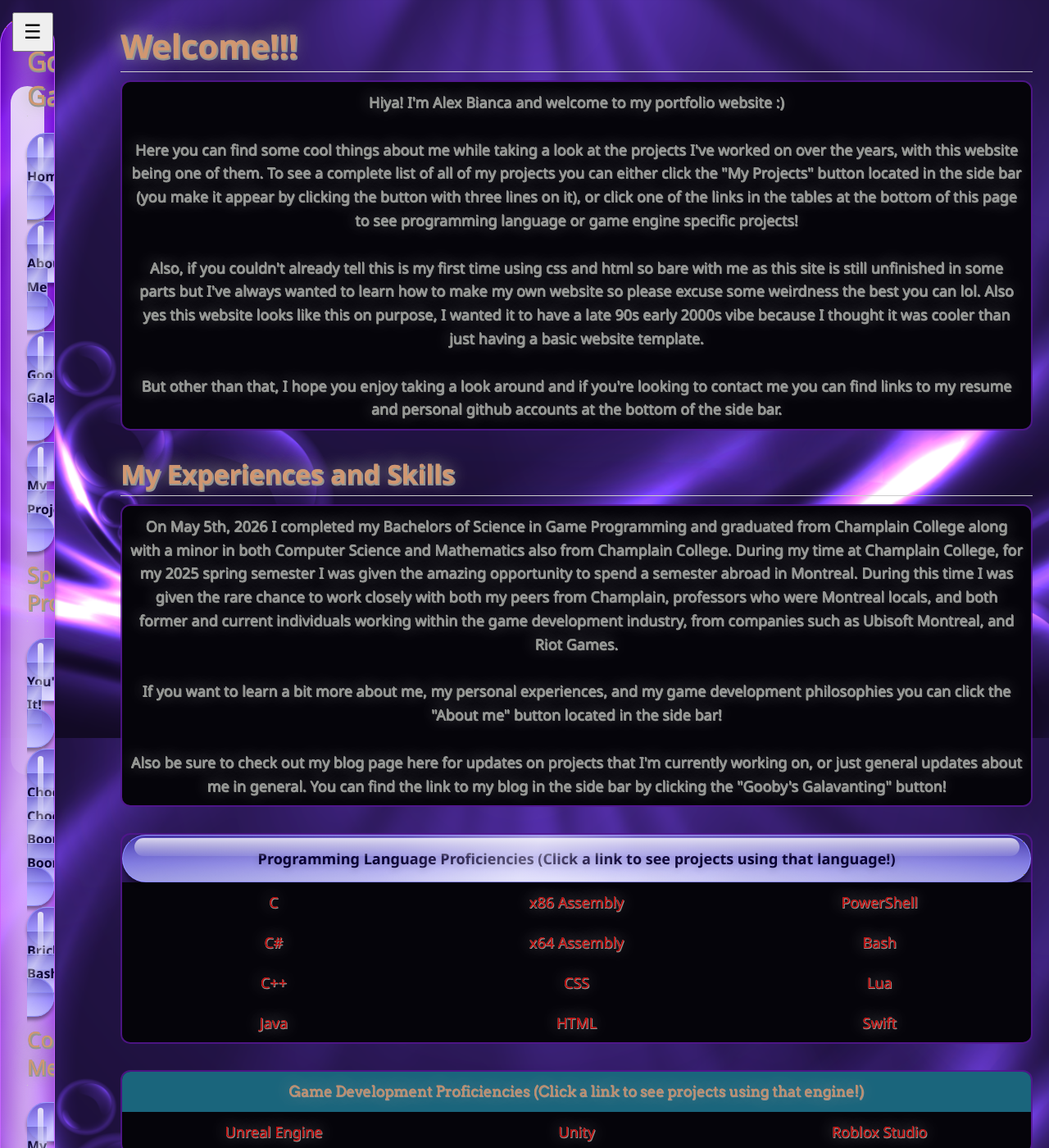
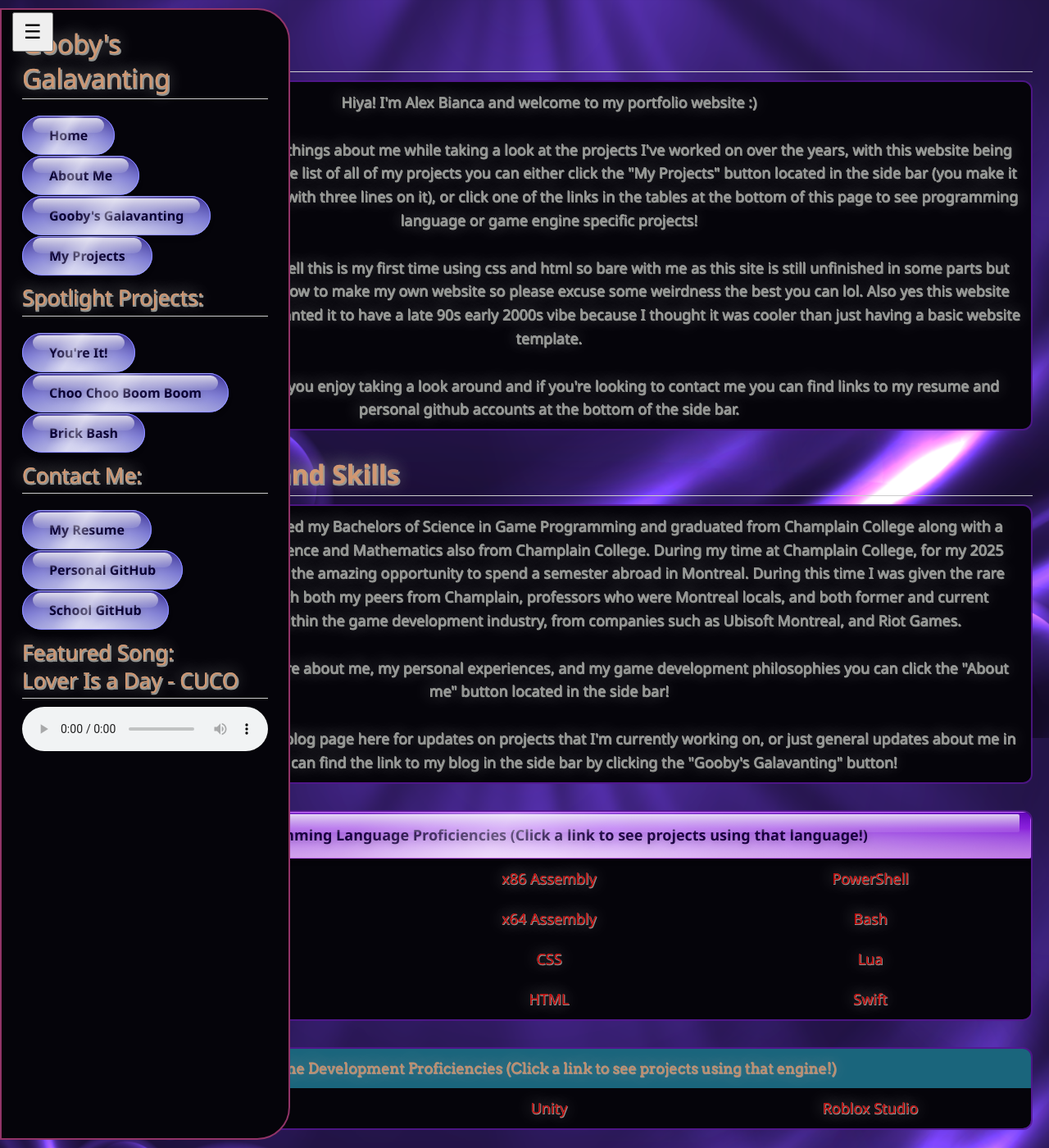
Before and after one commit to goobydaniels/goobydaniels.github.io, a Jekyll site: the page built from index.md, in a window 1280 px wide and 1400 px high. Shown: the whole window at 82% size. Built offline with Jekyll 4.4.1, drawn with Linux system fonts in a browser that asks for light colours; our own code applies the rules of GitHub Pages for plain Markdown files.

Commit message:
side bar and header fix

```diff
--- a/_layouts/default.html
+++ b/_layouts/default.html
@@ -16,15 +16,8 @@
   <body>
     <button id = "menuToggle">☰</button>
     <div class="wrapper">
-      <header class = "frutiger-aero-header" style="--hue: 300; --sat: 0.3">
+      <header>
         <h2>{{ site.title }}</h2>
-
-        <!-- <ul>
-          <li>
-            <a class="frutiger-aero-button large" style="--hue: 300; --sat: 0.3" >{{ site.title }}</a>
-          </li>
-        </ul> -->
-
         <ul>
           <li>
           <a id="homeButton" class="frutiger-aero-button medium" href="https://goobydaniels.github.io/">Home
--- a/_sass/jekyll-theme-dinky.scss
+++ b/_sass/jekyll-theme-dinky.scss
@@ -173,8 +173,8 @@
 /* Frutiger Aero Header */
 .frutiger-aero-header {
   /* OKLCH Color System */
-  --hue: 280;
-  --sat: 0.2;
+  --hue: 300;
+  --sat: 0.3;
   --glow-intensity: 0.7;
 
   /* Color Variables */
@@ -194,7 +194,7 @@
     linear-gradient(to bottom, var(--bg-dark), var(--bg));
 
   border: 1px solid var(--bg);
-  border-radius: 9999px;
+  border-radius: 2px;
 
   /* Shadows */
   box-shadow: 0 4px 4px rgba(0, 0, 0, 0.4);
@@ -591,6 +591,7 @@
   height: auto;
   float:left;
   position:fixed;
+  z-index: 1000;
   // Spacing from left of viewport
   left: 0;
   // Spacing from top of viewport
```
